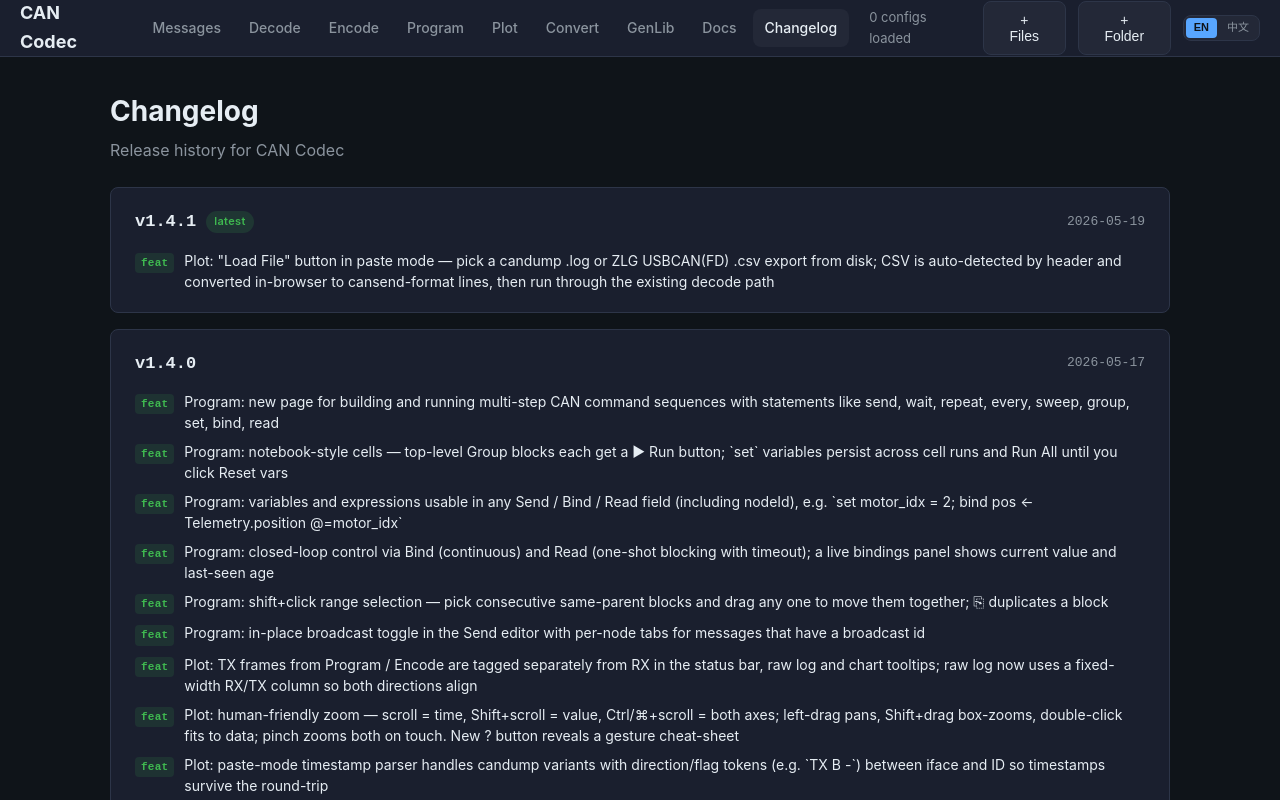
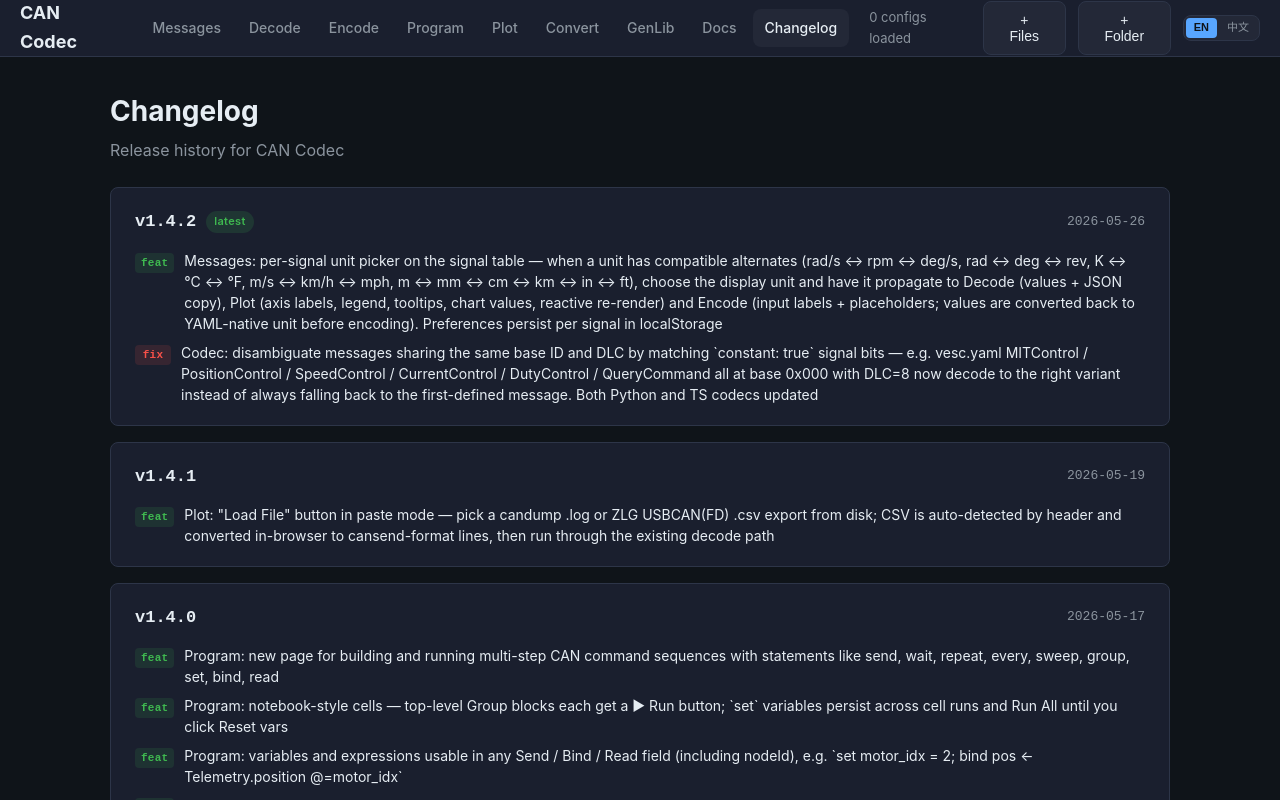
Before and after one commit to LueApp/can-codec, a SvelteKit app in the folder web/: page /changelog in a window 1280 px wide. Shown: the top 800 px of the page. Built offline with nearby package versions, Linux system fonts and the light colour scheme.

Commit message:
docs(changelog): add 1.4.2 entry — unit picker + same-ID disambiguation

```diff
--- a/web/src/routes/changelog/+page.svelte
+++ b/web/src/routes/changelog/+page.svelte
@@ -4,9 +4,26 @@
 
   const versions = [
     {
+      version: '1.4.2',
+      date: '2026-05-26',
+      tag: 'latest',
+      en: {
+        changes: [
+          { type: 'feat', text: 'Messages: per-signal unit picker on the signal table — when a unit has compatible alternates (rad/s ↔ rpm ↔ deg/s, rad ↔ deg ↔ rev, K ↔ °C ↔ °F, m/s ↔ km/h ↔ mph, m ↔ mm ↔ cm ↔ km ↔ in ↔ ft), choose the display unit and have it propagate to Decode (values + JSON copy), Plot (axis labels, legend, tooltips, chart values, reactive re-render) and Encode (input labels + placeholders; values are converted back to YAML-native unit before encoding). Preferences persist per signal in localStorage' },
+          { type: 'fix', text: 'Codec: disambiguate messages sharing the same base ID and DLC by matching `constant: true` signal bits — e.g. vesc.yaml MITControl / PositionControl / SpeedControl / CurrentControl / DutyControl / QueryCommand all at base 0x000 with DLC=8 now decode to the right variant instead of always falling back to the first-defined message. Both Python and TS codecs updated' },
+        ],
+      },
+      zh: {
+        changes: [
+          { type: 'feat', text: 'Messages：信号表新增每信号单位选择器——当单位有可换算的替代单位时（rad/s ↔ rpm ↔ deg/s、rad ↔ deg ↔ rev、K ↔ °C ↔ °F、m/s ↔ km/h ↔ mph、m ↔ mm ↔ cm ↔ km ↔ in ↔ ft），可选择显示单位，并自动应用到 Decode（信号值 + JSON 复制）、Plot（坐标轴、图例、tooltip、图表值，切换后即时重绘）以及 Encode（输入框 label 与占位符；提交时自动换算回 YAML 原生单位）。偏好按信号写入 localStorage 持久化' },
+          { type: 'fix', text: 'Codec：相同 base ID + DLC 的消息现在通过匹配 `constant: true` 信号的比特位进行区分——例如 vesc.yaml 中 MITControl / PositionControl / SpeedControl / CurrentControl / DutyControl / QueryCommand 全部位于 base 0x000、DLC=8，先前总是回退到首个定义的消息，现已正确解码为各自变体。Python 与 TS 端 codec 同步更新' },
+        ],
+      },
+    },
+    {
       version: '1.4.1',
       date: '2026-05-19',
-      tag: 'latest',
+      tag: null,
       en: {
         changes: [
           { type: 'feat', text: 'Plot: "Load File" button in paste mode — pick a candump .log or ZLG USBCAN(FD) .csv export from disk; CSV is auto-detected by header and converted in-browser to cansend-format lines, then run through the existing decode path' },
```
